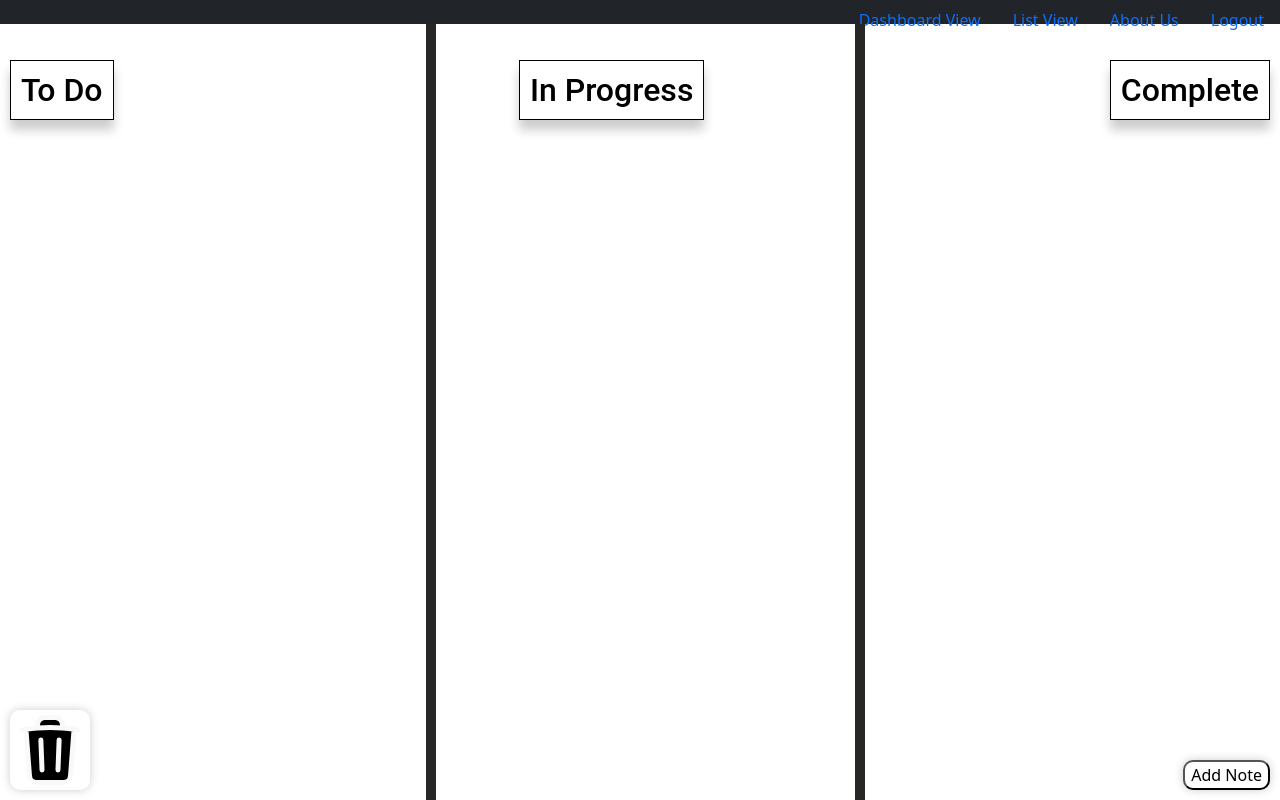
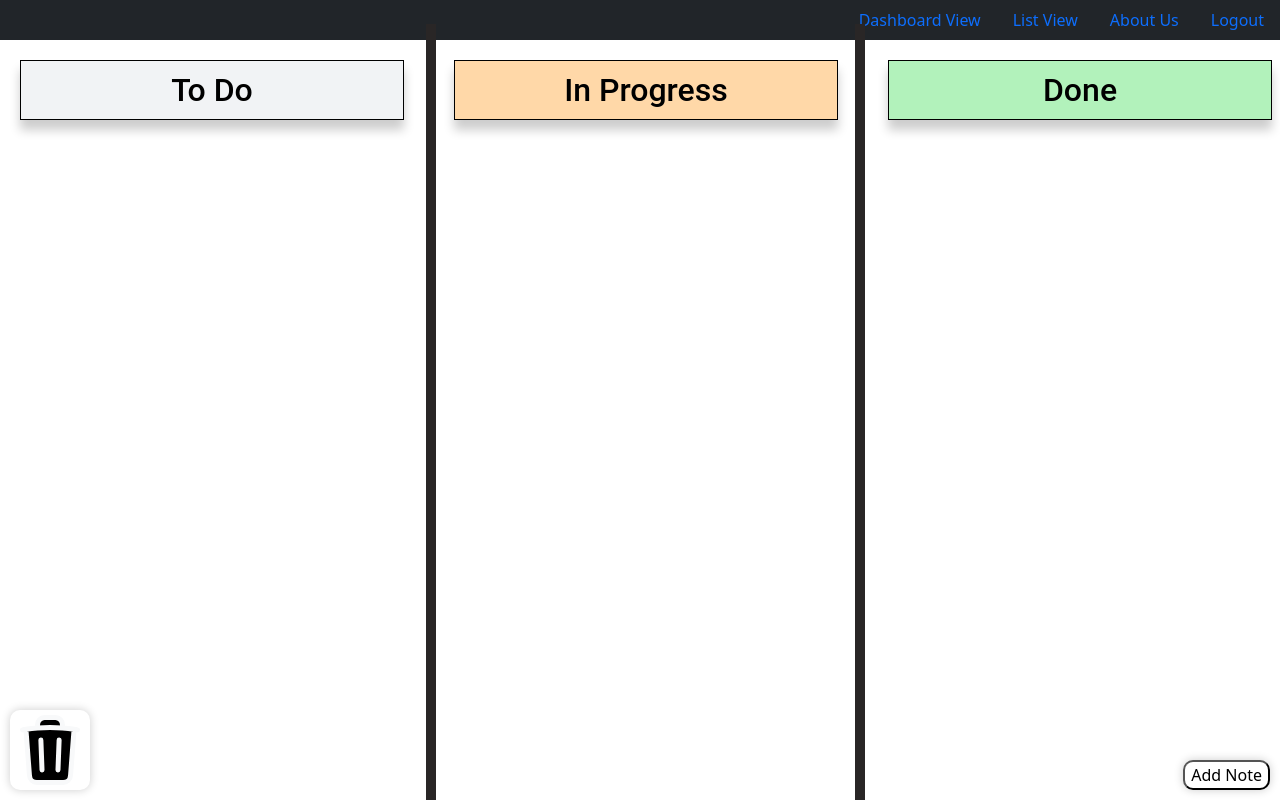
Before and after one commit to AlexMerlo1/Sticky-Notes-App, a React (Create React App) app: page /dashboard in a window 1280 px wide. Built offline with nearby package versions, Linux system fonts and the light colour scheme.

Commit message:
css edit to headings

```diff
--- a/src/components/dashboard.js
+++ b/src/components/dashboard.js
@@ -56,11 +56,7 @@ export default function DashBoard() {
       <button className="add-note-button" onClick={addNote}>
         Add Note
       </button>
-      <div className="heading-container">
-        <h1>To Do</h1>
-        <h1>In Progress</h1>
-        <h1>Complete</h1>
-      </div>
+
       <div className="sticky-note-container">
         {notes.map((note) => (
           <StickyNote
@@ -91,10 +87,11 @@ export default function DashBoard() {
           </svg>
         </div>
       </div>
-      <div class="vl">
-      </div>
-      <div className="vl2">
-        </div>
+      <h1 className="todo header">To Do</h1>
+      <div className="vl"></div>
+      <h1 className="inProgress header">In Progress</h1>
+      <div className="vl2"></div>
+      <h1 className="done header">Done</h1>
     </div>
   );
 }
--- a/src/components/stickynote.jsx
+++ b/src/components/stickynote.jsx
@@ -24,10 +24,8 @@ const StickyNote = ({ mouseX, mouseY, id, getId }) => {
   };
 
   const onMouseUp = () => {
-    if (mouseHold) {
-      setMouseHold(false);
-      console.log("mouse up");
-    }
+    setMouseHold(false);
+    console.log("mouse up");
   };
 
   if (mouseHold) {
@@ -57,6 +55,9 @@ const StickyNote = ({ mouseX, mouseY, id, getId }) => {
     <div
       className="sticky-note"
       onMouseUp={onMouseUp}
+      onMouseLeave={() => {
+        console.log("mouse leave note");
+      }}
       style={{
         left: posX.current + "px",
         top: posY.current + "px",
@@ -68,7 +69,14 @@ const StickyNote = ({ mouseX, mouseY, id, getId }) => {
             : "green",
       }}
     >
-      <div className="pushpin" onMouseDown={onMouseDown} onMouseUp={onMouseUp}>
+      <div
+        className="pushpin"
+        onMouseDown={onMouseDown}
+        onMouseUp={onMouseUp}
+        onMouseLeave={() => {
+          console.log("mouse leave pin");
+        }}
+      >
         <div className="pin-child"></div>
       </div>
       <textarea value={note} onChange={handleNoteChange} />
--- a/src/style/dashboard.css
+++ b/src/style/dashboard.css
@@ -1,12 +1,12 @@
-.heading-container {
-    position: relative;
+.dashboard{
   display: flex;
-    justify-content: space-between;
-    align-items: center;
-    top: 50px;
+  flex-direction: row;
 }
 
-.heading-container h1 {
+
+.header{
+  position: relative;
+  top: 50px;
   font-size: 2rem;
   font-family: "Roboto", sans-serif;
   color: #000000;
@@ -14,6 +14,43 @@
   padding: 10px;
   box-shadow: 0 10px 10px rgba(0, 0, 0, 0.2);
   margin: 10px;
+  text-align: center;
+  user-select: none;
+}
+
+.todo{
+  position: relative;
+  width: 30%;
+  left: 10px;
+}
+
+.inProgress{
+  position: relative;
+  width: 30%;
+  left: 40px;
+}
+
+.done{
+  position: relative;
+  width: 30%;
+  left: 70px;
+}
+
+.vl {
+  border-left: 10px solid #292626;
+  height: 97vh;
+  position: absolute;
+  left: 33.5%;
+  margin-left: -3px;
+  top: 3%;
+}
+.vl2 {
+  border-left: 10px solid #292626;
+  height: 97vh;
+  position: absolute;
+  left: 67%;
+  margin-left: -3px;
+  top: 3%;
 }
 
 .add-note-button {
@@ -27,6 +64,7 @@
     font-size: 1rem;
     color: #000;
     transition: all 0.2s ease-in-out;
+    user-select: none;
 }
 
 .add-note-button:hover {
@@ -162,20 +200,3 @@
   color: #4d5154;
   font-size: 15px;
 }
-
-.vl {
-  border-left: 10px solid #292626;
-  height: 97vh;
-  position: absolute;
-  left: 33.5%;
-  margin-left: -3px;
-  top: 3%;
-}
-.vl2 {
-  border-left: 10px solid #292626;
-  height: 97vh;
-  position: absolute;
-  left: 67%;
-  margin-left: -3px;
-  top: 3%;
-}
--- a/src/style/top-bar.css
+++ b/src/style/top-bar.css
@@ -1,11 +1,12 @@
 .top-bar{
     display: flex;
-    height: 3%;
+    height: 5%;
     width: 100%;
     left: 0;
     top: 0;
     position: fixed;
     justify-content: flex-end;
+    user-select: none;
 
     .link-item {
         margin-right: 20px;
```
Lines whose indentation alone changed are shown as unchanged.
